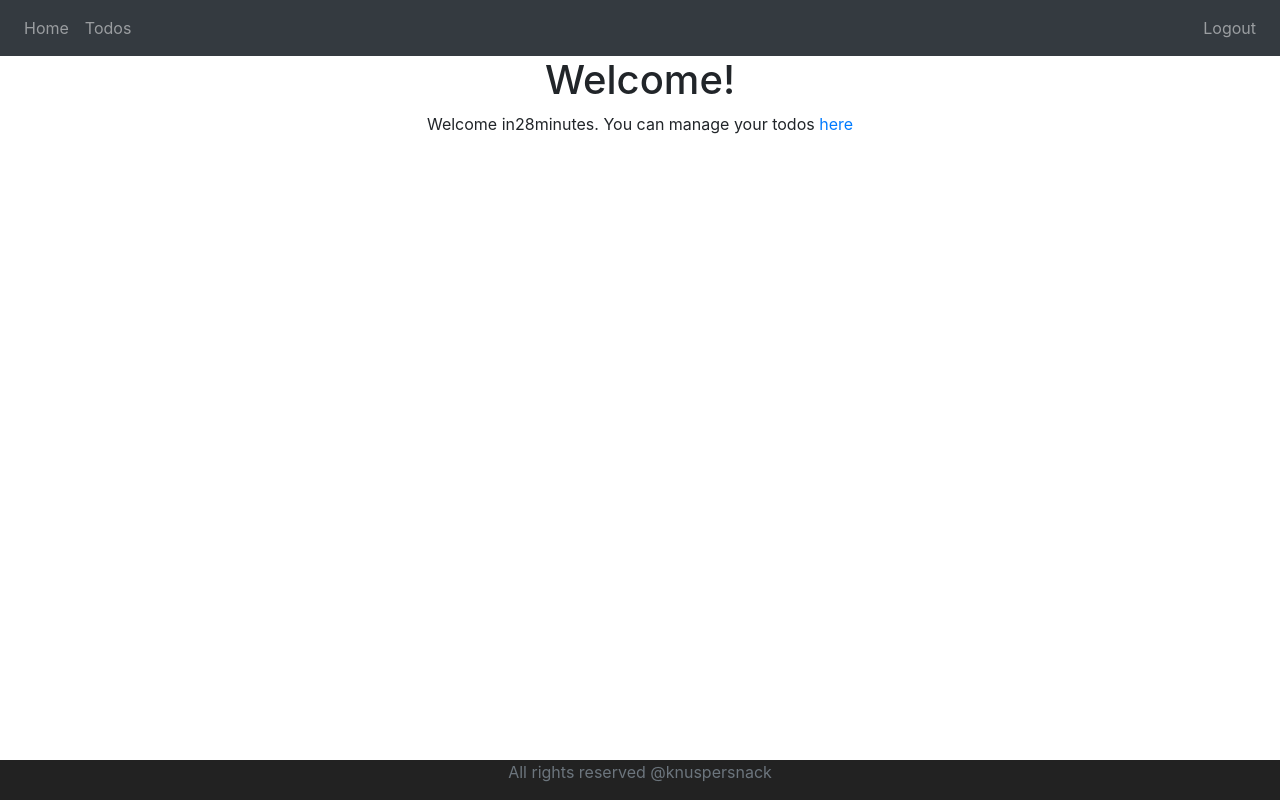
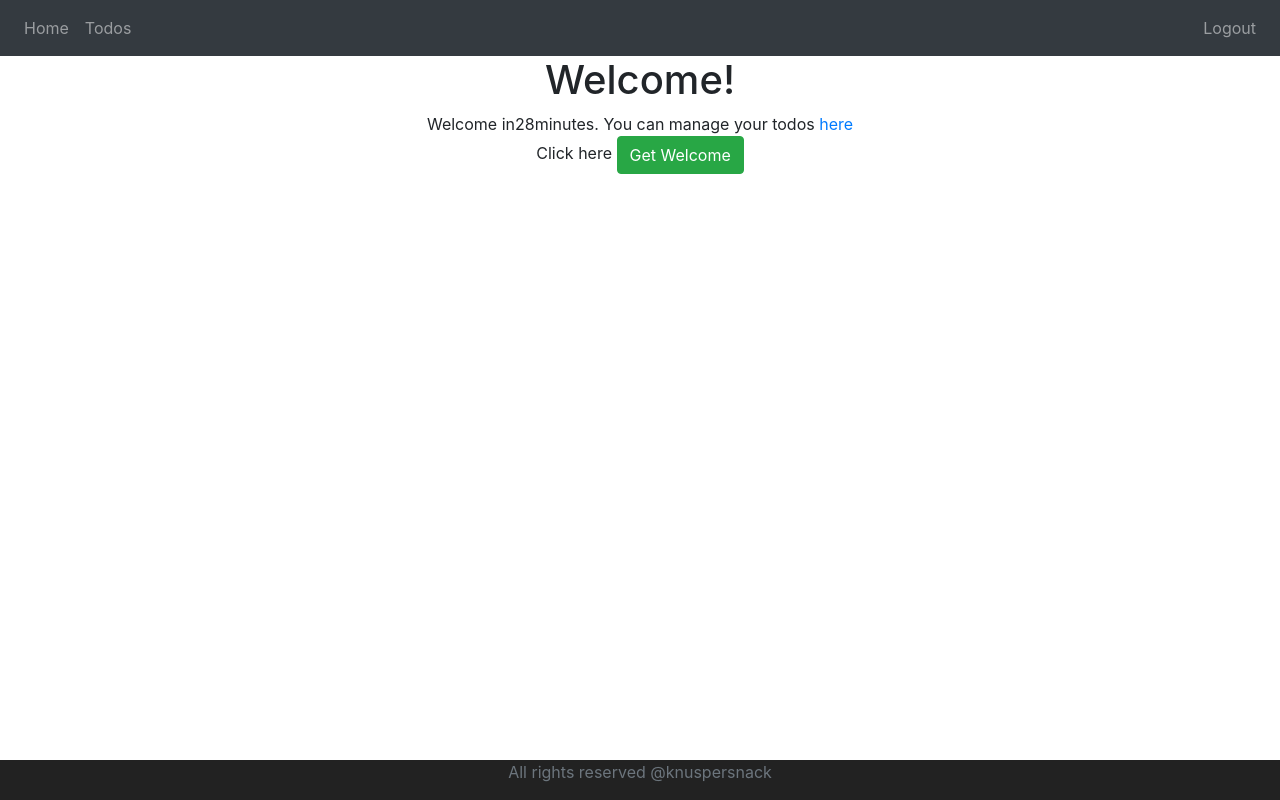
Before and after one commit to knuspersnack/2021-udemy-todo-app-frontend, a React (Create React App) app: page /welcome/in28minutes in a window 1280 px wide. Built offline with nearby package versions, Linux system fonts and the light colour scheme; sample sign-in values are in the browser's storage.

Commit message:
Connecting frontent to the backend

```diff
--- a/package.json
+++ b/package.json
@@ -6,6 +6,7 @@
     "@testing-library/jest-dom": "^5.11.9",
     "@testing-library/react": "^11.2.5",
     "@testing-library/user-event": "^12.6.3",
+    "axios": "^0.21.1",
     "react": "^17.0.1",
     "react-dom": "^17.0.1",
     "react-router-dom": "^5.2.0",
@@ -13,7 +14,7 @@
     "web-vitals": "^1.1.0"
   },
   "scripts": {
-    "start": "react-scripts start",
+    "start": "PORT=4200 react-scripts start",
     "build": "react-scripts build",
     "test": "react-scripts test",
     "eject": "react-scripts eject"
--- a/src/components/WelcomeComponent.jsx
+++ b/src/components/WelcomeComponent.jsx
@@ -1,7 +1,13 @@
 import React, { Component } from 'react';
 import { Link } from 'react-router-dom';
+import HelloWorldService from '../../src/api/todo/HelloWorldService'
 
 class WelcomeComponent extends Component {
+    constructor(props) {
+        super(props)
+        this.retrieveWelcomeMessage = this.retrieveWelcomeMessage.bind(this);
+    }
+
     render() {
 
         return <>
@@ -11,8 +17,22 @@ class WelcomeComponent extends Component {
                 <span>Welcome {this.props.match.params.name}. </span>
                 <span>You can manage your todos <Link to="/todos">here</Link></span>
             </div>
+            <div className="container">
+                {/* The parameter from the URL will be read  */}
+                <span>Click here </span>
+                <button onClick={this.retrieveWelcomeMessage} className="btn btn-success">Get Welcome</button>
+            </div>
         </>
+    }
+
+    retrieveWelcomeMessage() {
+        HelloWorldService.executeHelloWorldService()
+        .then(response => console.log(response));
+
     }
 }
 
+
+
+
 export default WelcomeComponent;
--- a/src/index.js
+++ b/src/index.js
@@ -4,7 +4,9 @@ import './index.css';
 import App from './App';
 import reportWebVitals from './reportWebVitals';
 
+
 ReactDOM.render(
+
   <React.StrictMode>
     <App />
   </React.StrictMode>,
```
Also changed, not shown: 1 other file (tests, documents, lock files or other folders).
